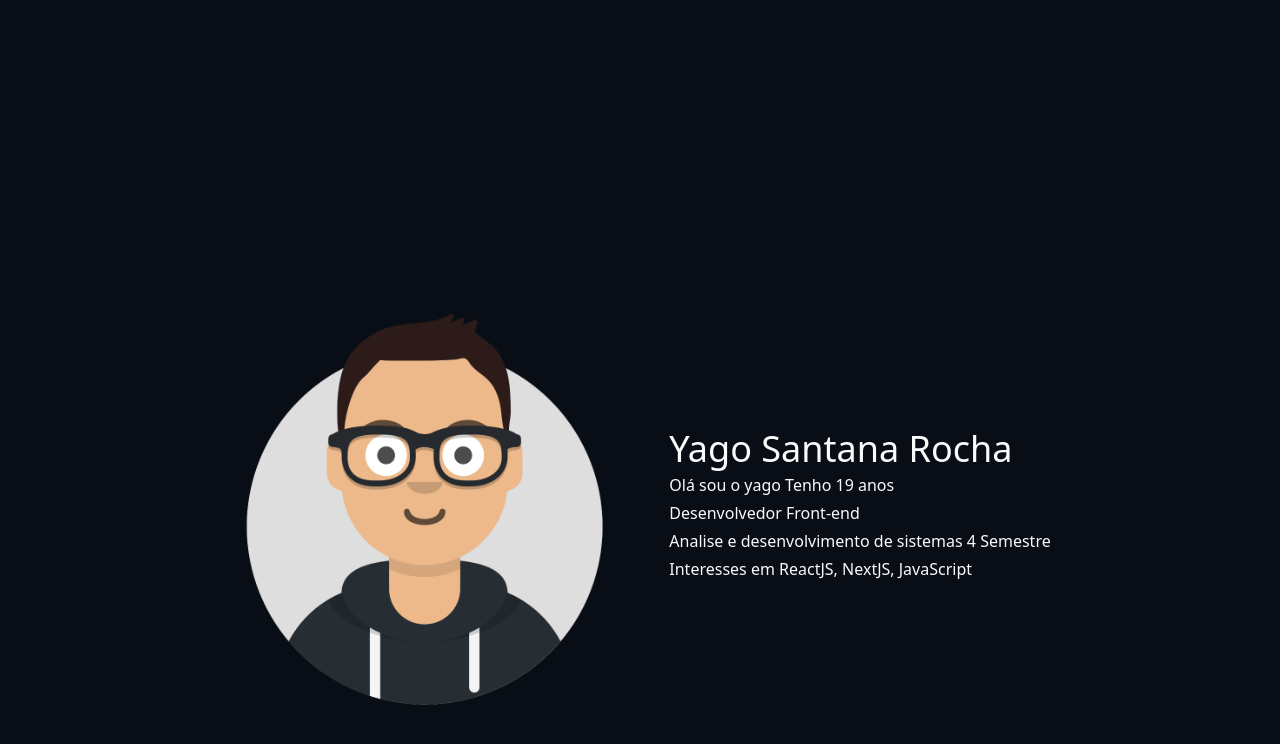
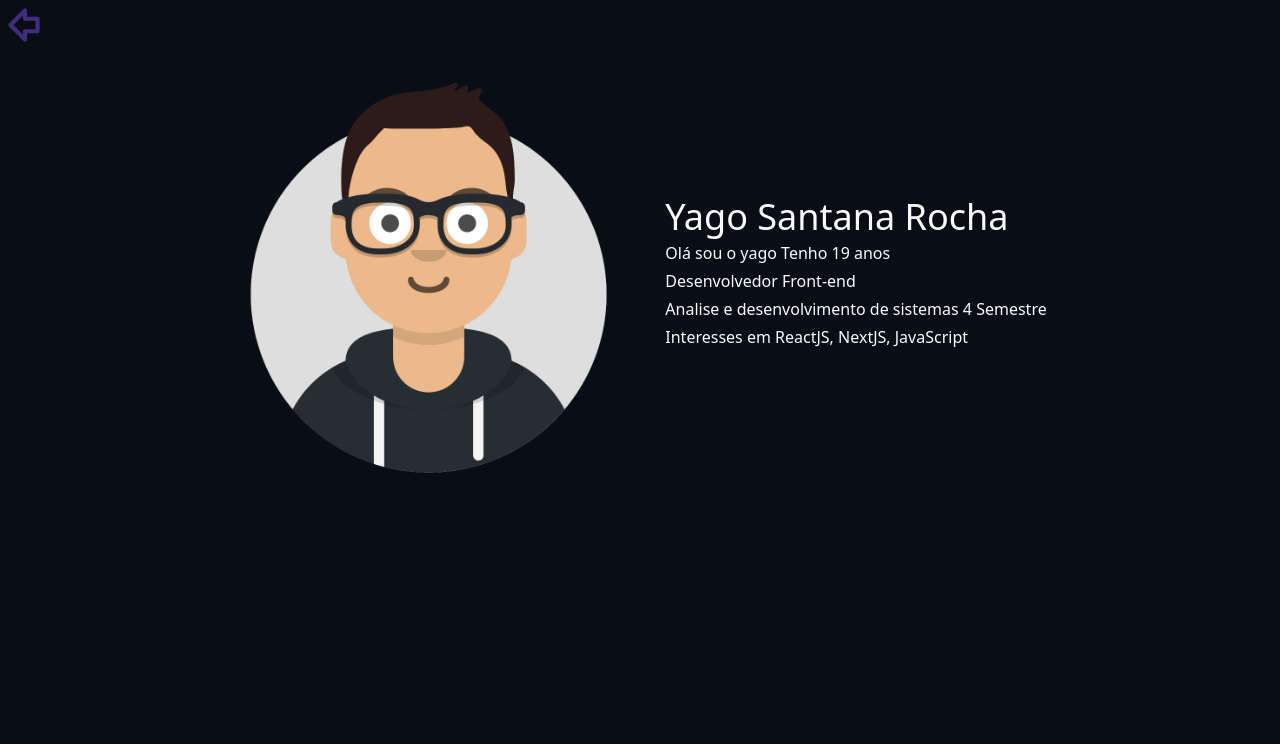
Before and after one commit to Yagosr/PortFolio, a Next.js app: page /page/AboutMe in a window 1280 px wide. Shown: the top 744 px of the page. Built offline with nearby package versions, Linux system fonts and the light colour scheme.

Commit message:
about me

```diff
--- /dev/null
+++ b/src/app/components/ButtonBack/layout.tsx
@@ -0,0 +1,21 @@
+import './globals.css'
+import { Inter } from 'next/font/google'
+
+const inter = Inter({ subsets: ['latin'] })
+
+export const metadata = {
+  title: 'Portifolio Yago',
+  description: 'Portifolio profissional',
+}
+
+export default function RootLayout({
+  children,
+}: {
+  children: React.ReactNode
+}) {
+  return (
+    <html lang="en">
+      <body className="bg-dark-gray  text-zinc-50">{children}</body>
+    </html>
+  )
+}
--- /dev/null
+++ b/src/app/components/ButtonBack/page.tsx
@@ -0,0 +1,7 @@
+export default function ButtonBack() {
+    return(
+        <div className="text-white hover:text-purple">
+            <button><svg xmlns="http://www.w3.org/2000/svg" width="50" height="50" viewBox="0 0 24 24" fill="none" stroke="currentColor" stroke-width="2" stroke-linecap="round" stroke-linejoin="round" className="lucide lucide-arrow-big-left"><path d="M18 15h-6v4l-7-7 7-7v4h6v6z"/></svg></button>
+        </div>
+    )
+}
--- /dev/null
+++ b/src/app/components/Main/layout.tsx
@@ -0,0 +1,21 @@
+import './globals.css'
+import { Inter } from 'next/font/google'
+
+const inter = Inter({ subsets: ['latin'] })
+
+export const metadata = {
+  title: 'Portifolio Yago',
+  description: 'Portifolio profissional',
+}
+
+export default function RootLayout({
+  children,
+}: {
+  children: React.ReactNode
+}) {
+  return (
+    <html lang="en">
+      <body className="bg-dark-gray  text-zinc-50">{children}</body>
+    </html>
+  )
+}
--- a/src/app/components/Main/page.tsx
+++ b/src/app/components/Main/page.tsx
@@ -6,7 +6,7 @@ export default function Main() {
 
     const router = useRouter();
     const handleInput = () => {
-        router.push("http://localhost:3001/page/AboutMe")
+        router.push("http://localhost:3000/page/AboutMe")
     }
 
     return(
--- /dev/null
+++ b/src/app/components/Navigation/layout.tsx
@@ -0,0 +1,21 @@
+import './globals.css'
+import { Inter } from 'next/font/google'
+
+const inter = Inter({ subsets: ['latin'] })
+
+export const metadata = {
+  title: 'Portifolio Yago',
+  description: 'Portifolio profissional',
+}
+
+export default function RootLayout({
+  children,
+}: {
+  children: React.ReactNode
+}) {
+  return (
+    <html lang="en">
+      <body className="bg-dark-gray  text-zinc-50">{children}</body>
+    </html>
+  )
+}
--- a/src/app/page/AboutMe/page.tsx
+++ b/src/app/page/AboutMe/page.tsx
@@ -1,7 +1,20 @@
+'use client'
+import {useRouter} from "next/navigation"
+import ButtonBack from "@/app/components/ButtonBack/page";
 
 export default function AboutMe() {
+
+    const router = useRouter();
+    const handleInput = () => {
+        router.push("http://localhost:3000")
+    }
+
     return(
-        <div className="flex align-item justify-center pt-72 gap-10">
+        <main className="">
+            <div className="" onClick={handleInput}>
+                <ButtonBack/>
+            </div>
+            <div className="flex items-center justify-center gap-8">
                 <div>
                     <img src="../img/Avatar-Maker.png" alt="imagem cartoon" width="400" height="400"/>
                 </div>
@@ -12,8 +25,8 @@ export default function AboutMe() {
                     <p>Analise e desenvolvimento de sistemas 4 Semestre</p>
                     <p>Interesses em ReactJS, NextJS, JavaScript</p>
                 </div>
-
             </div>
+        </main>
 
     )
 }
```
Lines whose indentation alone changed are shown as unchanged.
